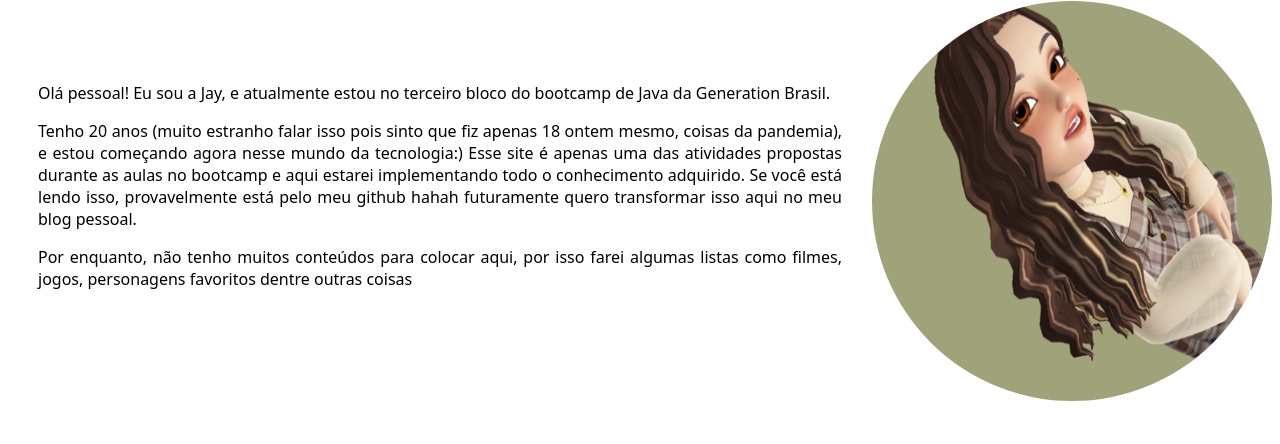
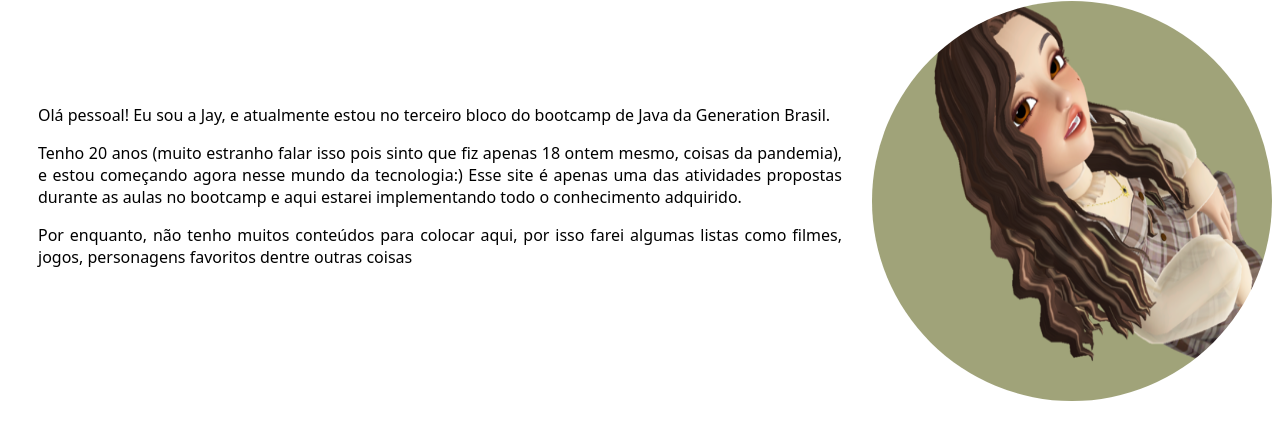
Before and after one commit to jaianeoliv/FundamentosWeb, a plain HTML site: page sobre.html in a window 1280 px wide. Shown: the part 123-567 px from the top of the page. Drawn offline with Linux system fonts and the light colour scheme.

Commit message:
atualizando páginas

```diff
--- a/sobre.html
+++ b/sobre.html
@@ -25,7 +25,7 @@
     <div class="container mb-50">
         <div class="p-30">
          <p class="justify">Olá pessoal! Eu sou a Jay, e atualmente estou no terceiro bloco do bootcamp de Java da Generation Brasil.</p>
-         <p class="justify"> Tenho 20 anos (muito estranho falar isso pois sinto que fiz apenas 18 ontem mesmo, coisas da pandemia), e estou começando agora nesse mundo da tecnologia:) Esse site é apenas uma das atividades propostas durante as aulas no bootcamp e aqui estarei implementando todo o conhecimento adquirido. Se você está lendo isso, provavelmente está pelo meu github hahah futuramente quero transformar isso aqui no meu blog pessoal. </p>
+         <p class="justify"> Tenho 20 anos (muito estranho falar isso pois sinto que fiz apenas 18 ontem mesmo, coisas da pandemia), e estou começando agora nesse mundo da tecnologia:) Esse site é apenas uma das atividades propostas durante as aulas no bootcamp e aqui estarei implementando todo o conhecimento adquirido. </p>
         <p class="justify mb-50">Por enquanto, não tenho muitos conteúdos para colocar aqui, por isso farei algumas listas como filmes, jogos, personagens favoritos dentre outras coisas<p>
         </div>
         <div>
```
